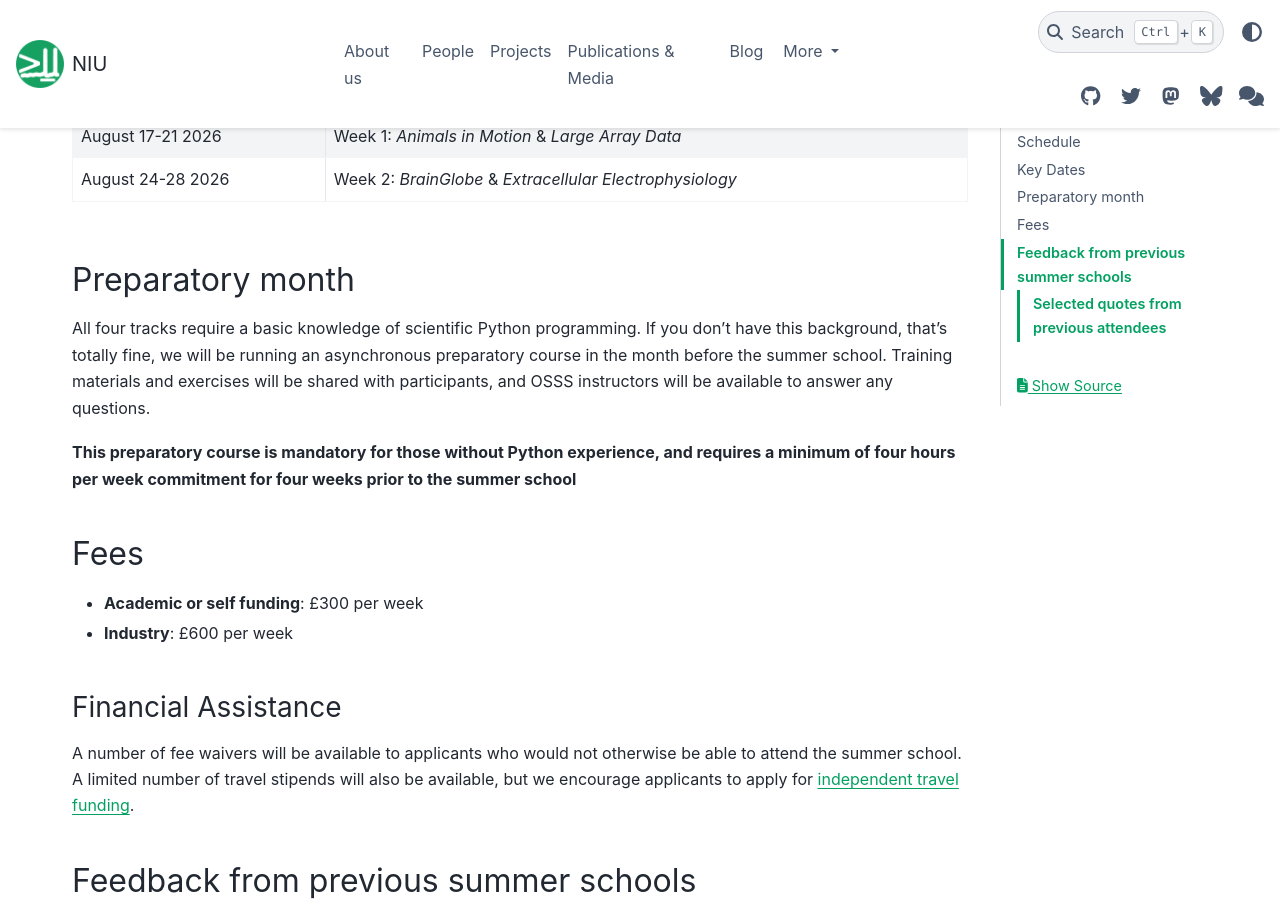
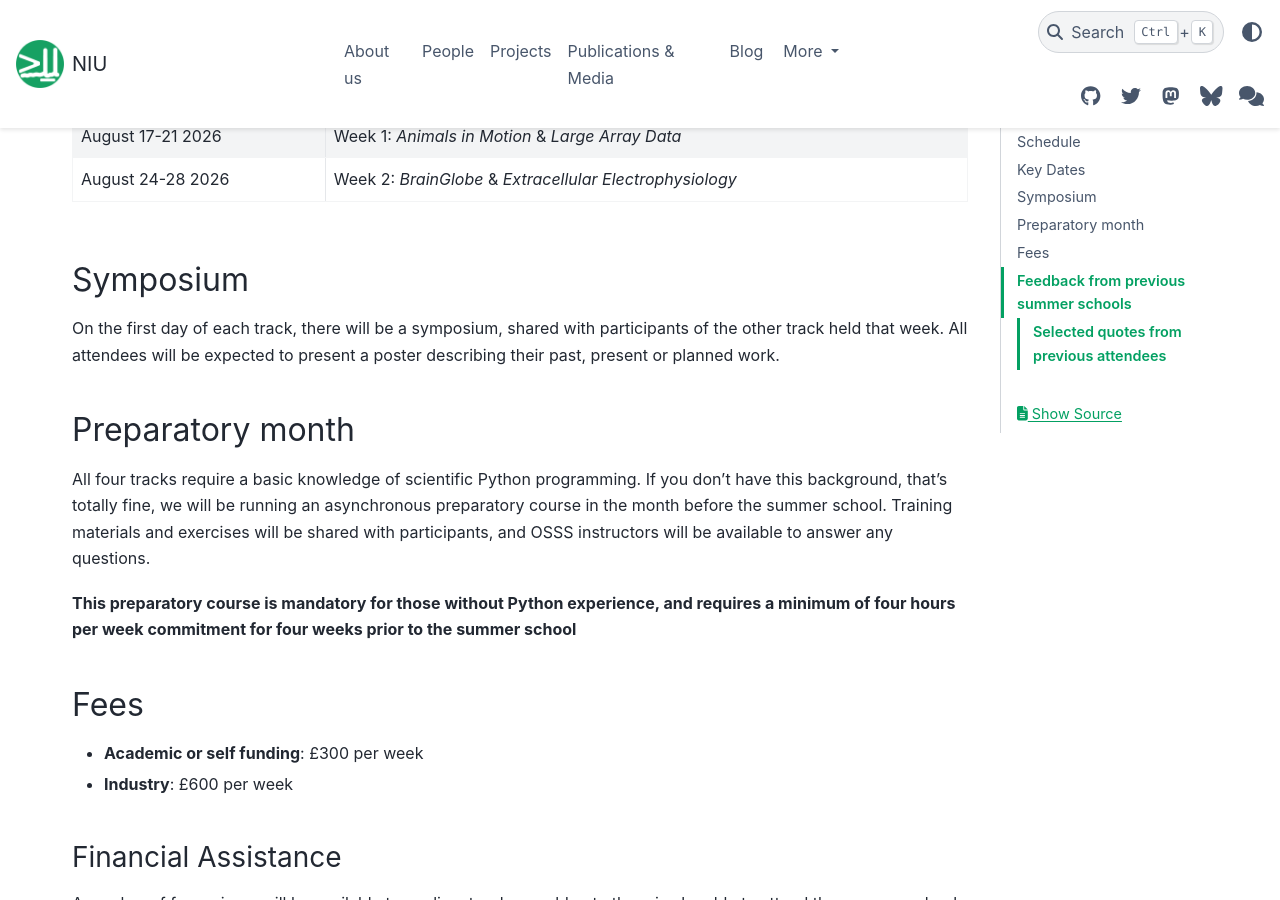
Before and after one commit to neuroinformatics-unit/neuroinformatics-unit.github.io, a Sphinx documentation site: the page built from docs/source/open-software-summer-school/index.md, in a window 1280 px wide and 900 px high, scrolled down 1910 px. Built offline with Sphinx 7.4.7 and the PyData theme 0.15.4, drawn with Linux system fonts in a browser that asks for light colours; nearby versions of some CDN libraries.

Commit message:
Add note about symposium

```diff
--- a/docs/source/open-software-summer-school/index.md
+++ b/docs/source/open-software-summer-school/index.md
@@ -84,6 +84,11 @@
 | August 17-21 2026 | Week 1: *Animals in Motion* & *Large Array Data* |
 | August 24-28 2026 | Week 2: *BrainGlobe* & *Extracellular Electrophysiology*
 
+
+## Symposium
+On the first day of each track, there will be a symposium, shared with participants of the other track held that week.
+All attendees will be expected to present a poster describing their past, present or planned work.
+
 ## Preparatory month
 All four tracks require a basic knowledge of scientific Python programming. If you don't have this background, that's
 totally fine, we will be running an asynchronous preparatory course in the month before the summer school. Training
@@ -91,8 +96,6 @@
 
 **This preparatory course is mandatory for those without Python experience, and requires a minimum of four hours per week
 commitment for four weeks prior to the summer school**
-
-
 
 ## Fees
 - **Academic or self funding**: £300 per week
```
